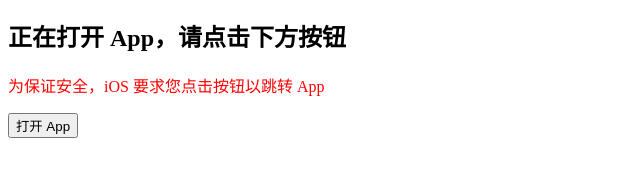
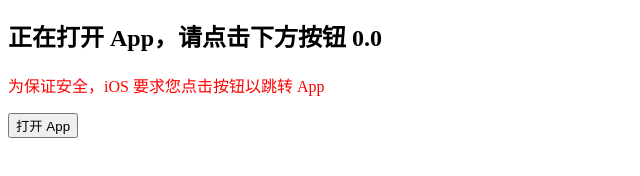
Before and after one commit to len8656/len8656.github.io, a plain HTML site: page index.html in a window 1280 px wide. Shown: the part 192-368 px from the top of the page, 0-640 px from the left. Drawn offline with Linux system fonts and the light colour scheme.

Commit message:
Update index.html

```diff
--- a/index.html
+++ b/index.html
@@ -27,7 +27,7 @@
         <li><a href="#" onclick="openApp('https://notta.onelink.me/cpBZ/t97tk4qo')">notta open t97tk4qo</a></li>
     </ul>
 
-    <h2>正在打开 App，请点击下方按钮</h2>
+    <h2>正在打开 App，请点击下方按钮 0.0</h2>
     <p id="manualNotice" style="display:none; color:red;">为保证安全，iOS 要求您点击按钮以跳转 App</p>
     <button onclick="openApp(targetUrl)">打开 App</button>
 </body>
```
